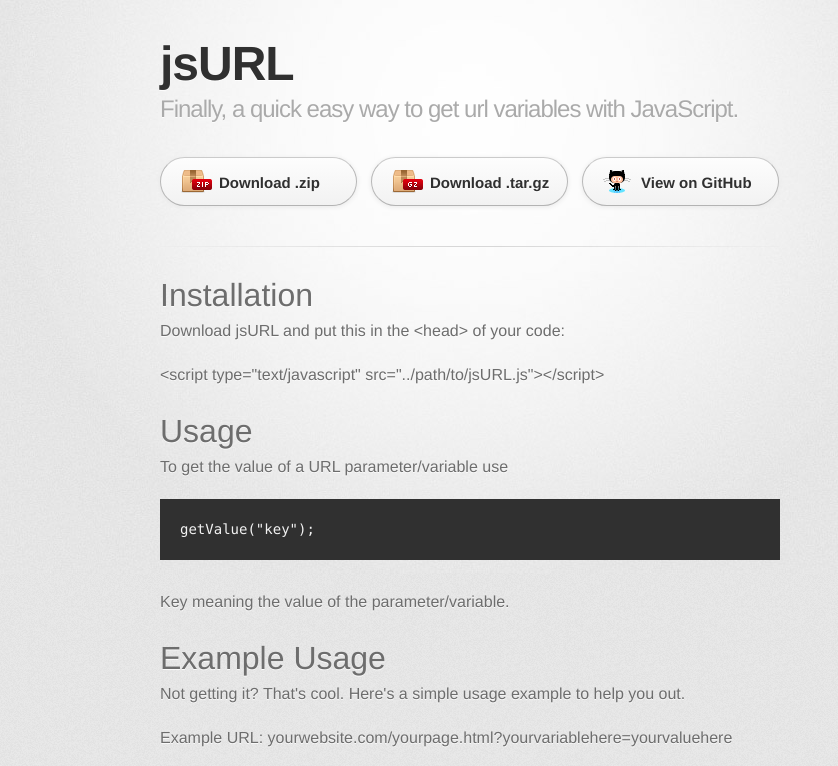
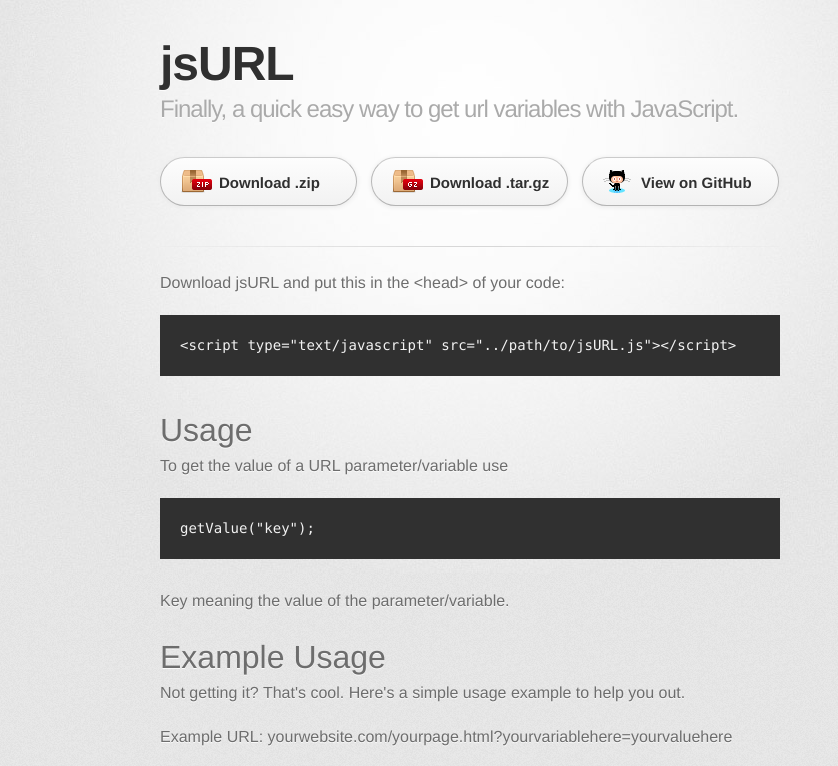
Before and after one commit to brandonjordan1/jsURL, a plain HTML site: page index.html in a window 1280 px wide. Shown: the top 766 px of the page, without its empty margins (170-1008 px from the left). Drawn offline with Linux system fonts and the light colour scheme; a web font is replaced by a local one.

```diff
--- a/index.html
+++ b/index.html
@@ -31,12 +31,9 @@
         <hr>
 
         <section id="main_content">
-          <h1>
-<a name="installation" class="anchor" href="#installation"><span class="octicon octicon-link"></span></a>Installation</h1>
+          <p>Download jsURL and put this in the &lt;head&gt; of your code:</p>
 
-<p>Download jsURL and put this in the &lt;head&gt; of your code:</p>
-
-<p>&lt;script type="text/javascript" src="../path/to/jsURL.js"&gt;&lt;/script&gt;</p>
+<pre>&lt;script type="text/javascript" src="../path/to/jsURL.js"&gt;&lt;/script&gt;</pre>
 
 <h1>
 <a name="usage" class="anchor" href="#usage"><span class="octicon octicon-link"></span></a>Usage</h1>
```
Also changed, not shown: params.json (+1 -1 lines).
